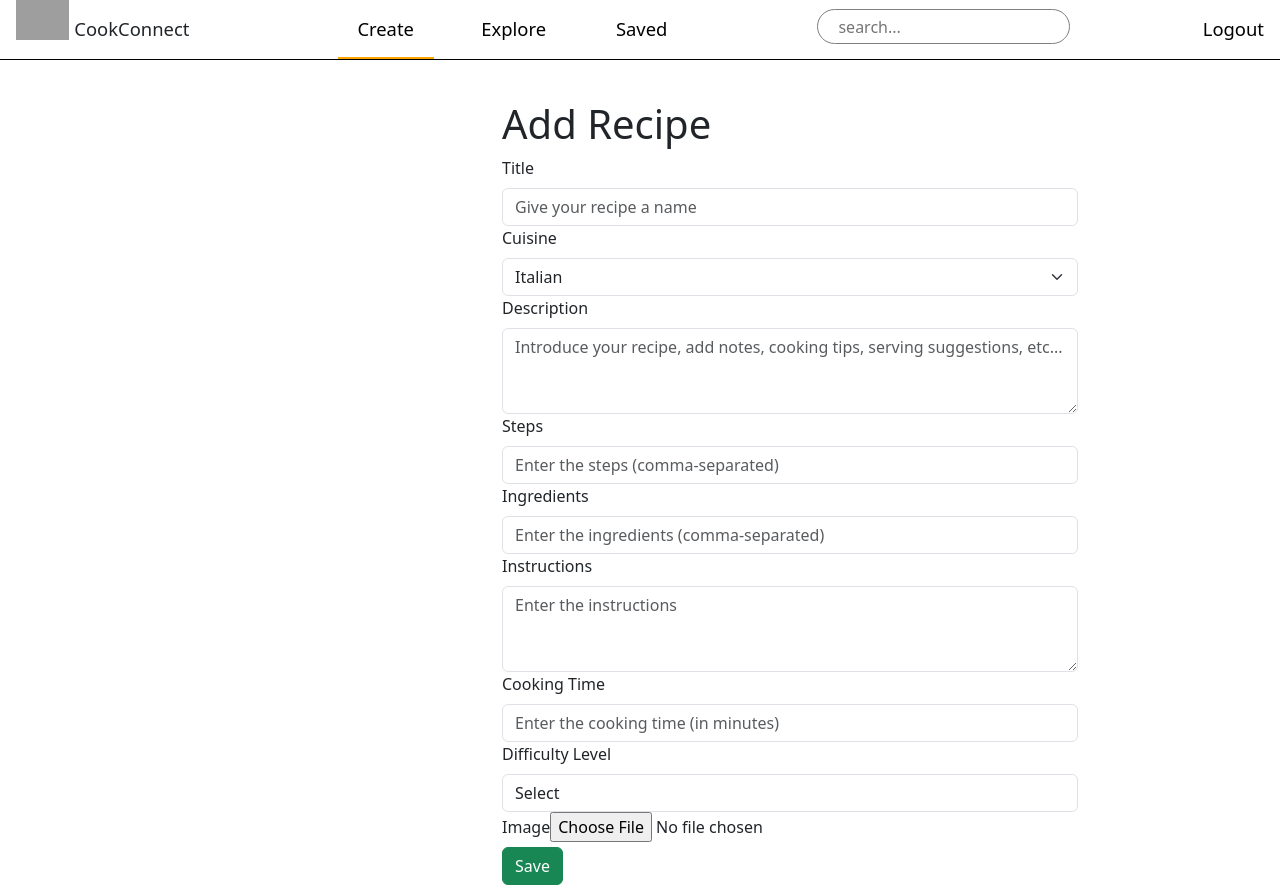
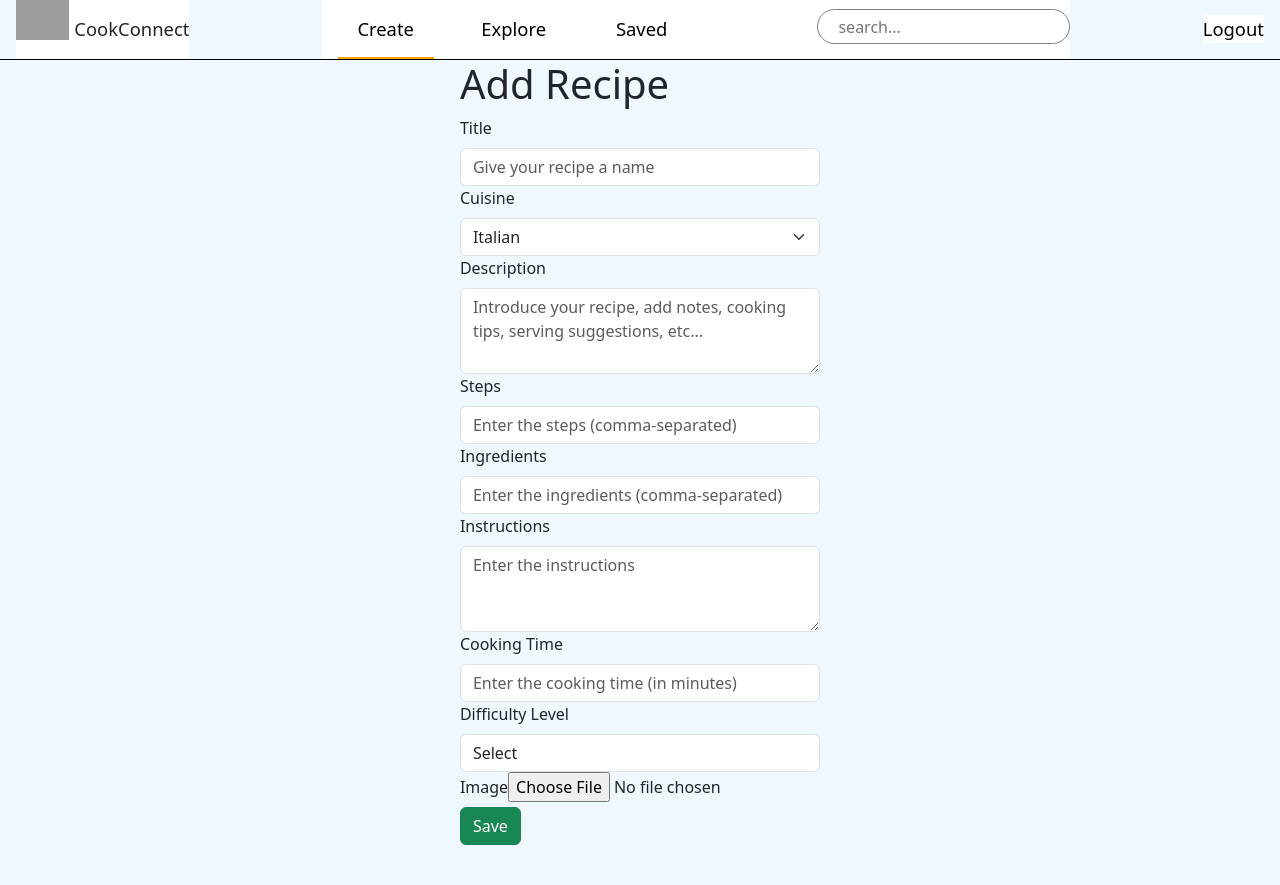
Before and after one commit to gaurav1954/CookConnect, a React (Vite) app in the folder frontend/: page /new in a window 1280 px wide. After the commit the page ends 860 px from the top, so only its background shows below. Built offline with nearby package versions, Linux system fonts and the light colour scheme; grey boxes are pictures that could not be loaded.

Commit message:
login updated

```diff
--- a/frontend/src/components/RecipeForm.jsx
+++ b/frontend/src/components/RecipeForm.jsx
@@ -2,6 +2,7 @@ import 'bootstrap/dist/css/bootstrap.min.css';
 import { useState } from "react";
 import { Form, Button } from 'react-bootstrap';
 import axios from 'axios';
+import './form.css';
 
 const RecipeForm = () => {
     const [formData, setFormData] = useState({
@@ -69,8 +70,8 @@ const RecipeForm = () => {
     };
 
     return (
-        <div className="container">
-            <h1>Add Recipe</h1>
+        <div className="containeer">
+            <h1 className='adding'>Add Recipe</h1>
             <Form onSubmit={handleSubmit}>
                 <Form.Group controlId="title">
                     <Form.Label>Title</Form.Label>
--- /dev/null
+++ b/frontend/src/components/form.css
@@ -0,0 +1,3 @@
+body{
+    background-color: aliceblue;
+}
```
